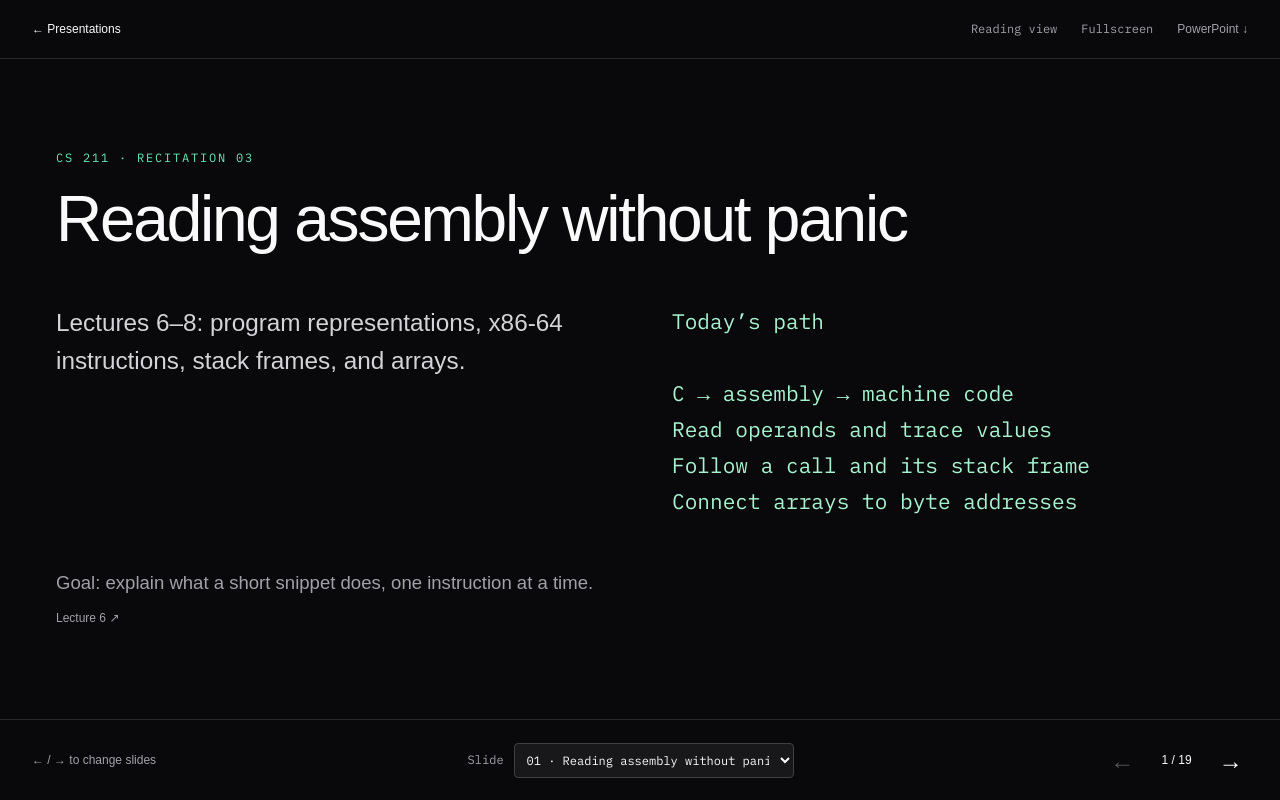
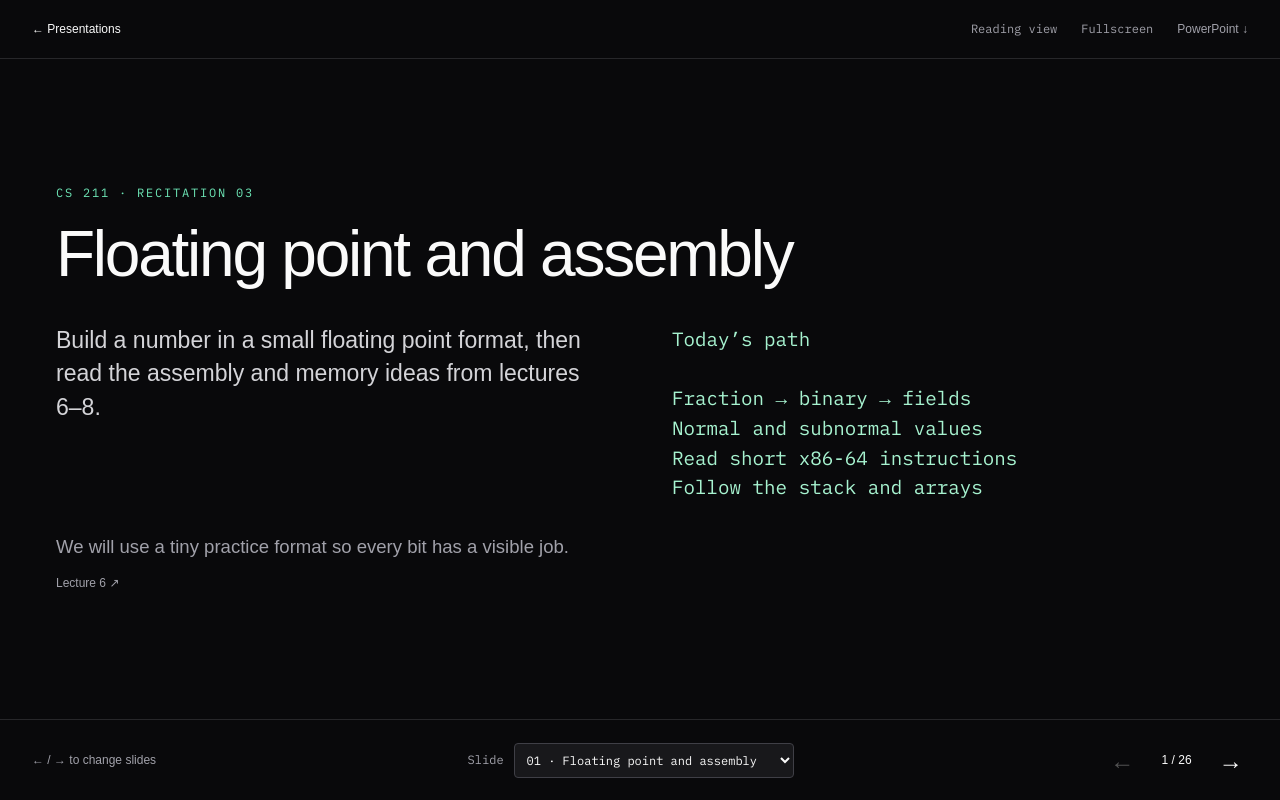
Before and after one commit to xsebby/portfolio, a Next.js app: page /presentations/cs211-recitation-03 in a window 1280 px wide. Built offline with nearby package versions, Linux system fonts and the light colour scheme.

Commit message:
Expand floating point examples in recitation 3

```diff
--- a/src/data/recitation-03.json
+++ b/src/data/recitation-03.json
@@ -1,31 +1,101 @@
 [
   {
-    "title": "Reading assembly without panic",
+    "title": "Floating point and assembly",
     "section": "CS 211 · Recitation 03",
-    "lead": "Lectures 6–8: program representations, x86-64 instructions, stack frames, and arrays.",
-    "example": "Today’s path\n\nC → assembly → machine code\nRead operands and trace values\nFollow a call and its stack frame\nConnect arrays to byte addresses",
-    "caption": "Goal: explain what a short snippet does, one instruction at a time.",
-    "notes": "Suggested 50-minute pacing: representation and floating point 6 min; assembly syntax and tracing 21 min; calls and stack 12 min; arrays and practice 11 min. Source: lectures 6–8.",
+    "lead": "Build a number in a small floating point format, then read the assembly and memory ideas from lectures 6–8.",
+    "example": "Today’s path\n\nFraction → binary → fields\nNormal and subnormal values\nRead short x86-64 instructions\nFollow the stack and arrays",
+    "caption": "We will use a tiny practice format so every bit has a visible job.",
+    "notes": "Suggested 50-minute pacing: floating point walkthrough and practice 20 min; assembly operands and tracing 16 min; branches, stack, and arrays 14 min. This teaches the concepts behind the professor's planned assignment without displaying its unreleased prompt or solution. Sources: lectures 6–8 and the professor's description supplied by the TA.",
     "source": "https://firner.com/presentations/cs211/2026-Fall/cs211_06/#/",
     "sourceLabel": "Lecture 6"
   },
   {
-    "title": "Floating point is approximate",
-    "section": "Lecture 6 · quick review",
-    "lead": "A float stores a finite set of values. The gaps grow as the magnitude grows.\n\nAn intermediate result can round before the next operation, so rearranging arithmetic may change the answer.",
-    "example": "With finite precision:\n\n(a + b) + c  may differ from\na + (b + c)\n\nTry: a = 3.14, b = 1e10, c = -1e10\n\nThe large addition can lose 3.14.",
-    "caption": "Do not use algebraic rearrangement as a guaranteed floating point equivalence.",
-    "notes": "Lecture 6 shows float rounding with 3.14, 1e10, and -1e10. Exact output depends on type and evaluation environment. This slide teaches the principle without promising a platform-independent numeric result.",
+    "title": "A float has three fields",
+    "section": "Floating point · format",
+    "lead": "The sign says positive or negative. The exponent sets the scale. The significand carries the detail.\n\nFor our nonnegative examples, the sign bit is always 0.",
+    "example": "Practice format\n\n S  |  EEE  |  FFF\n 0  |  011  |  010\n\n1 sign bit, 3 exponent bits,\n3 stored fraction bits",
+    "caption": "Normal values also have a leading 1 that is implied rather than stored.",
+    "notes": "The planned assignment accepts exponent-bit count, bias, significand-bit count, numerator, and denominator. Do not present this as the released homework. Explain that these are stored fields, not decimal digits. Here F means the integer represented by the three fraction bits. Lecture 6 reviews normal and subnormal equations.",
     "source": "https://firner.com/presentations/cs211/2026-Fall/cs211_06/#/",
     "sourceLabel": "Lecture 6"
   },
   {
-    "title": "ALU, FPU, and instructions",
-    "section": "Lecture 6 · hardware bridge",
-    "lead": "The ALU handles integer arithmetic and logic. The FPU handles floating point work.\n\nMachine instructions choose operations and operands. Assembly gives those instructions readable names.",
-    "example": "C:            a = a + 8;\nAssembly:     addl $8, -4(%rbp)\nMachine code: instruction bytes\nHardware:     decode, then execute",
-    "caption": "The example assembly is one possible unoptimized x86-64 translation, not a required compiler output.",
-    "notes": "Use lecture 6's C/addl/objdump progression. Compilers may choose registers or optimize the entire expression away, so avoid teaching a single assembly listing as universal.",
+    "title": "Write a ratio in binary",
+    "section": "Floating point · first step",
+    "lead": "Start with the value, before thinking about fields.\n\n5/4 is 1.25 in decimal. The quarter is 2⁻², so 5/4 is 1.01 in binary.",
+    "example": "5/4 = 1 + 1/4\n    = 1 + 2⁻²\n    = 1.01₂\n\nWith 3 fraction bits: 1.010₂",
+    "caption": "Binary places after the point are 1/2, 1/4, 1/8, and so on.",
+    "notes": "Draw place-value columns 1, 1/2, 1/4, 1/8. 1.010 binary is exactly 1.25. The trailing zero pads the practice format; it does not change the value. The examples are constructed for teaching, not copied from the unreleased solution.",
+    "source": "https://firner.com/presentations/cs211/2026-Fall/cs211_06/#/",
+    "sourceLabel": "Lecture 6"
+  },
+  {
+    "title": "The exponent has a bias",
+    "section": "Floating point · normal values",
+    "lead": "A normal value is written as 1.fraction × 2ᵉ. The leading 1 is implied and is not stored.\n\nThe stored exponent E equals e + bias.",
+    "example": "Practice bias = 3\n\ne = −2  →  E = 1  →  bits 001\ne =  0  →  E = 3  →  bits 011\ne =  2  →  E = 5  →  bits 101",
+    "caption": "In this 3-bit format, E = 0 is for zero or subnormals; E = 7 is reserved.",
+    "notes": "Normal fields have E from 1 through 6 in this toy format. The all-ones exponent is reserved for infinities/NaNs in IEEE-style formats. We are using the lecture's normal/subnormal equations and a toy format with bias 3. Avoid saying the bias always equals 2^(k−1)−1; the planned exercise supplies it explicitly.",
+    "source": "https://firner.com/presentations/cs211/2026-Fall/cs211_06/#/",
+    "sourceLabel": "Lecture 6"
+  },
+  {
+    "title": "Encode a normal value: 5/4",
+    "section": "Floating point · worked example",
+    "lead": "5/4 = 1.010₂ × 2⁰.\n\nThe true exponent is e = 0, so stored E = 0 + 3 = 3. The fraction after the leading 1 is 010₂, or F = 2.",
+    "example": "S = 0\nE = 3 = 011₂\nF = 2 = 010₂\n\nFields: 0 | 011 | 010\n\nCheck: (1 + 2/8) × 2⁰ = 5/4",
+    "caption": "The stored fraction has three bits; the implied leading 1 is not one of them.",
+    "notes": "Work through this slowly on the board. Ask which part of 1.010 is stored: 010. The lecture equation is (−1)^S × 2^(E−bias) × (1+F/2^sig_bits). For E=3, bias=3, F=2, sig_bits=3 the result is exactly 1.25.",
+    "source": "https://firner.com/presentations/cs211/2026-Fall/cs211_06/#/",
+    "sourceLabel": "Lecture 6"
+  },
+  {
+    "title": "What happens below the normal range?",
+    "section": "Floating point · subnormals",
+    "lead": "The smallest positive normal value here is 1.000₂ × 2⁻² = 1/4.\n\nSmaller positive values use E = 0. They have no implied leading 1. Their exponent is fixed at 1 − bias.",
+    "example": "Normal:    (1 + F/8) × 2^(E−3)\nSubnormal: (    F/8) × 2^(1−3)\n\nWith E = 0:\nvalue = (F/8) × 1/4 = F/32",
+    "caption": "E = 0 changes the formula; it does not mean the true exponent is −3.",
+    "notes": "This is the likely stumbling block: subnormals use exponent 1−bias, not 0−bias, and no hidden leading 1. For this format, F=0 gives zero, F=1 is 1/32, F=7 is 7/32, and the smallest normal is 1/4. Source: lecture 6 equations.",
+    "source": "https://firner.com/presentations/cs211/2026-Fall/cs211_06/#/",
+    "sourceLabel": "Lecture 6"
+  },
+  {
+    "title": "Encode a subnormal value: 1/8",
+    "section": "Floating point · worked example",
+    "lead": "1/8 is below the smallest normal value, 1/4. Set E = 0.\n\nFor this format, a subnormal has value F/32. Solve F/32 = 1/8, giving F = 4.",
+    "example": "S = 0\nE = 0 = 000₂\nF = 4 = 100₂\n\nFields: 0 | 000 | 100\n\nCheck: (4/8) × 2⁻² = 1/8",
+    "caption": "The stored fraction is 100₂. There is no leading 1 in the subnormal formula.",
+    "notes": "Contrast this with the normal 5/4 example. Students may try to store a negative exponent in E or include the hidden 1. Return to the formula to resolve both confusions.",
+    "source": "https://firner.com/presentations/cs211/2026-Fall/cs211_06/#/",
+    "sourceLabel": "Lecture 6"
+  },
+  {
+    "title": "Your turn: classify two ratios",
+    "section": "Floating point · practice",
+    "lead": "Use the same practice format: 3 exponent bits, bias 3, and 3 fraction bits.\n\nFor each ratio, decide normal or subnormal, then find E and F.",
+    "example": "A. 3/2\n   normal or subnormal?\n   E = ?   F = ?\n\nB. 3/16\n   normal or subnormal?\n   E = ?   F = ?",
+    "caption": "Compare each value with the smallest normal, 1/4, before finding bits.",
+    "notes": "Give two minutes. Both examples are exactly representable, so no rounding rule is needed. Ask students to check results by substituting E and F into the appropriate formula.",
+    "source": "https://firner.com/presentations/cs211/2026-Fall/cs211_06/#/",
+    "sourceLabel": "Lecture 6"
+  },
+  {
+    "title": "Practice answers",
+    "section": "Floating point · check",
+    "lead": "3/2 = 1.100₂ × 2⁰, so it is normal.\n\n3/16 is below 1/4, so it is subnormal. Since value = F/32, F = 6.",
+    "example": "A. 3/2\n   E = 3 = 011₂\n   F = 4 = 100₂\n   Check: (1 + 4/8) × 1 = 3/2\n\nB. 3/16\n   E = 0 = 000₂\n   F = 6 = 110₂\n   Check: 6/32 = 3/16",
+    "caption": "A fraction can be exactly representable in one format and not another.",
+    "notes": "Do not reveal until students have tried both. Emphasize that E=0 is a category marker here, not the unbiased exponent. E=3 represents true exponent zero because bias is three.",
+    "source": "https://firner.com/presentations/cs211/2026-Fall/cs211_06/#/",
+    "sourceLabel": "Lecture 6"
+  },
+  {
+    "title": "Some ratios need rounding",
+    "section": "Floating point · precision",
+    "lead": "Only eight fraction patterns fit in three bits. A ratio such as 1/3 has a repeating binary expansion and cannot be stored exactly.\n\nThe required rounding rule decides which nearby value to store.",
+    "example": "1/3 = 1.010101…₂ × 2⁻²\n\nNearby values in this format:\nF = 010₂  →  5/16\nF = 011₂  →  11/32\n\nNeither is exactly 1/3.",
+    "caption": "Wait for the assignment’s rounding instructions before choosing a stored result.",
+    "notes": "The future homework description does not specify rounding, so do not teach truncation or nearest as a required rule. Here E=1 for both nearby normals. 5/16=0.3125, 11/32=0.34375, and 1/3≈0.3333. This replaces the earlier abstract associativity slide with a representation example directly tied to the professor's stated learning goal.",
     "source": "https://firner.com/presentations/cs211/2026-Fall/cs211_06/#/",
     "sourceLabel": "Lecture 6"
   },
@@ -43,9 +113,9 @@
     "title": "Three kinds of operands",
     "section": "Assembly vocabulary",
     "lead": "A dollar sign means the value itself. A percent sign names a register. Parentheses mean memory at an address.\n\nThese are different even when the same digits appear.",
-    "example": "$8          value 8\n%rax        value inside rax\n(%rax)      memory at address in rax\n8(%rax)     memory at address rax + 8\n\nmovq $8, %rax   → rax becomes 8\nmovq (%rax), %rbx → load from address 8",
-    "caption": "The last line only makes sense if address 8 is readable; it illustrates syntax, not a safe program.",
-    "notes": "Use an analogy: a register holds a street address; parentheses mean visit that street address. Distinguish $8 from 8(%rax) carefully. In real user programs address 8 is normally invalid; replace with a valid pointer for a live demo.",
+    "example": "$8        literal 8\n%rax      value in rax\n(%rax)    value at address in rax\n8(%rax)   value 8 bytes later\n\nIf %rax = &x and x = 42:\nmovq (%rax), %rbx → rbx = 42",
+    "caption": "Parentheses read memory; without them, the register value itself is used.",
+    "notes": "Use an analogy: a register holds a street address; parentheses mean visit that street address. The example assumes x is an eight-byte value so movq is appropriate. Distinguish $8 (the number eight) from 8(%rax) (memory eight bytes past the address in rax).",
     "source": "https://firner.com/presentations/cs211/2026-Fall/cs211_06/#/",
     "sourceLabel": "Lecture 6"
   },
@@ -92,7 +162,7 @@
   {
     "title": "Address versus value",
     "section": "Common assembly confusion",
-    "lead": "leaq computes an address and places that number in a register.\n\nmovq with a memory source reads the value stored at an address.",
+    "lead": "leaq computes an address and puts it in a register.\n\nmovq with a memory source reads the value at that address.",
     "example": "Assume rax = 1000, memory[1008] = 42\n\nleaq 8(%rax), %rbx  → rbx = 1008\nmovq 8(%rax), %rcx  → rcx = 42",
     "caption": "lea does not dereference memory, even though its source looks like a memory operand.",
     "notes": "Ask: which instruction could compute &a[2], and which could load a[2]? Clarify that movq reads eight bytes here; the made-up memory value 42 is an eight-byte value for this trace. Source: lecture 8 sieve assembly and lecture 7 RIP-relative example.",
--- a/src/pages/presentations/cs211-recitation-03.tsx
+++ b/src/pages/presentations/cs211-recitation-03.tsx
@@ -130,10 +130,10 @@ export default function Recitation03() {
   return (
     <div ref={root} className={`${styles.viewer} ${styles.recitationThree}`}>
       <Head>
-        <title>Reading assembly without panic · CS 211 · sebby</title>
+        <title>Floating point and assembly · CS 211 · sebby</title>
         <meta
           name="description"
-          content="CS 211 recitation 03: worked examples for reading x86-64 assembly, stack frames, and arrays from lectures 6–8."
+          content="CS 211 recitation 03: worked floating point examples, x86-64 assembly, stack frames, and arrays from lectures 6–8."
         />
         <link
           rel="canonical"
--- a/src/pages/presentations/index.tsx
+++ b/src/pages/presentations/index.tsx
@@ -61,12 +61,12 @@ export default function Presentations() {
             <p className={styles.eyebrow}>Recitation 03</p>
             <h3>
               <Link href="/presentations/cs211-recitation-03">
-                Reading assembly without panic
+                Floating point and assembly
               </Link>
             </h3>
             <p>
-              Worked examples for x86-64 operands, branches, stack frames, and
-              arrays from lectures 6–8.
+              Build normal and subnormal values in a small floating point
+              format, then trace x86-64 assembly and memory.
             </p>
             <div className={styles.resourceLinks}>
               <Link href="/presentations/cs211-recitation-03">
--- a/src/styles/presentations.module.css
+++ b/src/styles/presentations.module.css
@@ -234,6 +234,34 @@
   max-width: none;
   font-size: clamp(42px, 5vw, 64px);
 }
+.recitationThree .stage {
+  min-height: 0;
+  padding: 16px 32px;
+}
+.recitationThree .slide {
+  padding: 20px 24px;
+}
+.recitationThree .slide h1 {
+  font-size: clamp(30px, 3.4vw, 48px);
+  margin-bottom: 32px;
+}
+.recitationThree .cover h1 {
+  font-size: clamp(42px, 5vw, 64px);
+}
+.recitationThree .slideLead {
+  font-size: clamp(18px, 1.8vw, 24px);
+  line-height: 1.45;
+}
+.recitationThree .slideLead p + p {
+  margin-top: 18px;
+}
+.recitationThree .example {
+  font-size: clamp(13px, 1.5vw, 21px);
+  line-height: 1.55;
+}
+.recitationThree .caption {
+  margin-top: 30px;
+}
 .controls {
   justify-content: space-between;
   padding: 18px 32px;
@@ -356,6 +384,12 @@
   padding: 8px 32px;
 }
 @media (max-width: 760px) {
+  .recitationThree .stage {
+    padding: 16px 20px;
+  }
+  .recitationThree .slide {
+    padding: 24px 0;
+  }
   .hub {
     padding: 24px;
   }
```
Also changed, not shown: 1 other file (tests, documents, lock files or other folders).
